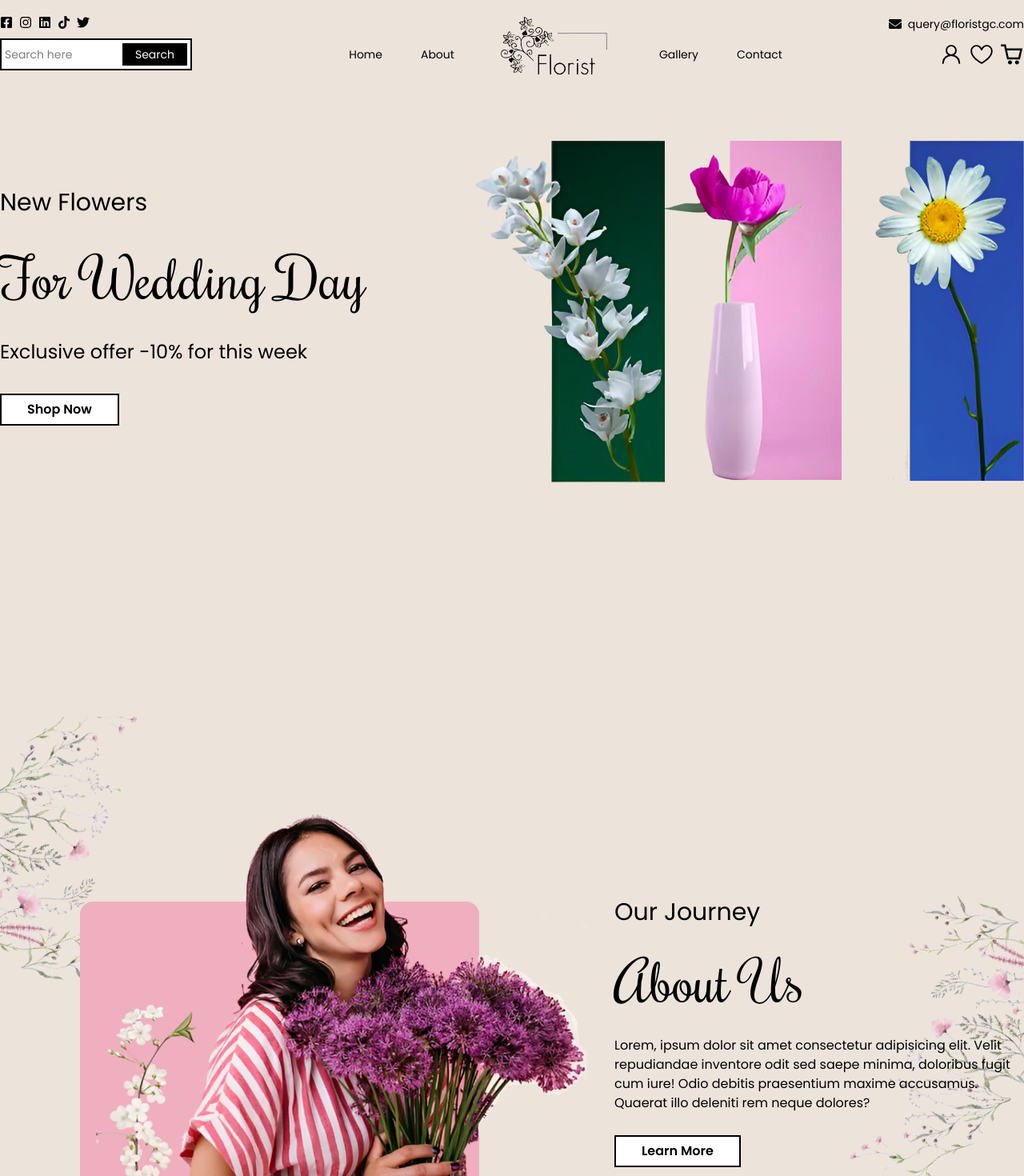
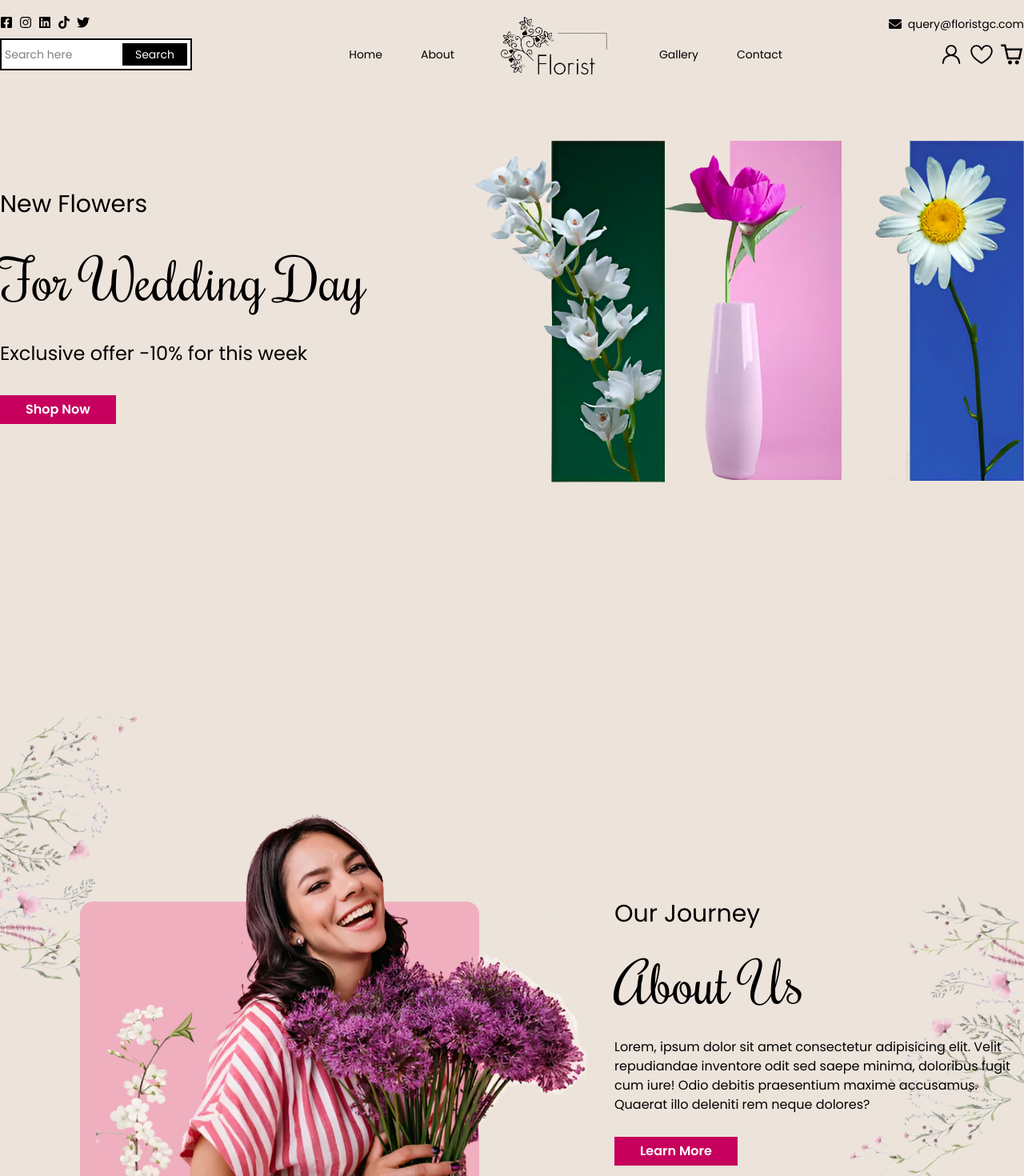
Before and after one commit to ZakariaZack98/florist-central-garden, a React (Vite) app: page / in a window 1280 px wide. Shown: the top 1470 px of the page at 80% size. Built offline with nearby package versions, Linux system fonts and the light colour scheme; the HTML template or start-up script is replaced by a standard one.

Commit message:
toast notification added, btn style bug fixed

```diff
--- a/src/Components/Common/ButtonPrimary.jsx
+++ b/src/Components/Common/ButtonPrimary.jsx
@@ -1,10 +1,10 @@
 import React from 'react'
 import { useNavigate } from 'react-router-dom'
 
-const ButtonPrimary = ({label, clickHandler, path}) => {
+const ButtonPrimary = ({label, clickHandler, path, colorClass = 'bg-pink-700'}) => {
   const navigate = useNavigate();
   return (
-    <button data-btn-path={path} className='px-8 py-1.5 my-3 bg-white border-2 border-black w-fit font-poppins font-semibold cursor-pointer hover:bg-black hover:text-lightPink duration-300 ease-in' onClick={e => {
+    <button data-btn-path={path} className={`px-8 py-1.5 my-3 text-white  w-fit font-poppins font-semibold cursor-pointer ${colorClass} hover:bg-black hover:text-lightPink duration-300 ease-in`} onClick={e => {
       path ? navigate(path) : clickHandler(e)
     }}>
       {label}
--- a/src/Components/Common/Navbar.jsx
+++ b/src/Components/Common/Navbar.jsx
@@ -1,12 +1,14 @@
-import React from 'react'
+import React, { useContext } from 'react'
 import { CgShoppingCart } from 'react-icons/cg'
 import { GoHeart, GoPerson } from 'react-icons/go'
 import Logo from '/images/logo.png'
 import { useNavigate } from 'react-router-dom'
 import Searchbar from './Searchbar'
+import { CartContetxt } from '../../contexts/CartContext'
 
 const Navbar = ({customized}) => {
   const navigate = useNavigate();
+  const { cart, setCart } = useContext(CartContetxt);
   return (
     <div className={`container mx-auto font-poppins text-sm max-h-15 ${customized ? 'h-0' : 'max-h-15 '} -translate-y-5`}>
       <div className="flex justify-between items-center">
@@ -21,8 +23,9 @@ const Navbar = ({customized}) => {
         <div className="icons flex gap-x-2">
           {
             [{path: '/profile', icon: GoPerson}, {path: '/wishlist', icon: GoHeart}, {path: '/cart', icon: CgShoppingCart}].map((item, idx) => (
-              <span key={idx} className='text-3xl cursor-pointer hover:opacity-50' onClick={() => navigate(item.path)}>
+              <span key={idx} className='relative text-3xl cursor-pointer hover:opacity-50' onClick={() => navigate(item.path)}>
                 <item.icon/>
+                {item.path === '/cart' && cart.length > 0 && (<span className='absolute -bottom-1 -right-3 w-5 h-5 rounded-full bg-pink-700 flex justify-center items-center text-white font-semibold font-poppins text-sm'>{cart.length}</span>)}
               </span>
             ))
           }
--- a/src/Components/Common/ProductCard.jsx
+++ b/src/Components/Common/ProductCard.jsx
@@ -1,7 +1,10 @@
-import React from "react";
+import React, { useContext } from "react";
 import ButtonPrimary from "./ButtonPrimary";
+import { AddToCart, ExistanceInCart } from "../../utils/utils";
+import { CartContetxt } from "../../contexts/CartContext";
 
 const ProductCard = ({ pid, imgUrl, name, desc, bundleSize, price }) => {
+  const { cart, setCart } = useContext(CartContetxt);
   return (
     <div className="w-[40dvw] h-70 p-3 flex justify-between items-stretch gap-x-4 bg-white shadow-2xl " data-aos="zoom-in" data-aos-duration="700">
       <img src={imgUrl} alt="" className="w-[40%] h-full  object-cover object-center" />
@@ -12,10 +15,11 @@ const ProductCard = ({ pid, imgUrl, name, desc, bundleSize, price }) => {
         <p className="text-sm text-blue-500">Qty: {bundleSize}pcs bundled</p>
         <h4 className="font-poppins text-xl font-semibold text-green-800">{price}$</h4>
         <ButtonPrimary
-          label={"Add to Cart"}
+          label={`${ExistanceInCart(cart, pid) ? 'Added to Cart ✔' : 'Add to Cart'}`}
+          colorClass={`${ExistanceInCart(cart, pid) ? 'bg-green-600 text-white' : 'bg-pink-700 text-white'}`}
           clickHandler={(e) => {
             e.stopPropagation();
-            console.log(`AddToCart(cart, setCart, pid)`, pid);
+            AddToCart(cart, setCart, pid);
           }}
         />
       </div>
--- a/src/Components/HomeComponents/About.jsx
+++ b/src/Components/HomeComponents/About.jsx
@@ -21,7 +21,7 @@ const About = () => {
         <h2 className="font-poppins text-3xl">Our Journey</h2>
           <h1 className="font-rochester text-[70px]">About Us</h1>
           <h3 className="font-poppins ">Lorem, ipsum dolor sit amet consectetur adipisicing elit. Velit repudiandae inventore odit sed saepe minima, doloribus fugit cum iure! Odio debitis praesentium maxime accusamus. Quaerat illo deleniti rem neque dolores?</h3>
-          <ButtonPrimary label={"Learn More"} link={"/about"} />
+          <ButtonPrimary label={"Learn More"} path={"/About"} />
         </div>
       </div>
       </div>
--- a/src/Components/HomeComponents/Hero.jsx
+++ b/src/Components/HomeComponents/Hero.jsx
@@ -48,7 +48,7 @@ const Hero = () => {
           <h2 className="font-poppins text-3xl">New Flowers</h2>
           <h1 className="font-rochester text-[70px]">For Wedding Day</h1>
           <h3 className="font-poppins text-2xl">Exclusive offer -10% for this week</h3>
-          <ButtonPrimary label={"Shop Now"} link={"/shop"} />
+          <ButtonPrimary label={"Shop Now"} path={"/Gallery"} />
         </motion.div>
         <div className="right w-[60%] flex justify-end">
           {[Hero1, Hero2, Hero3].map((src, idx, arr) => (
```
